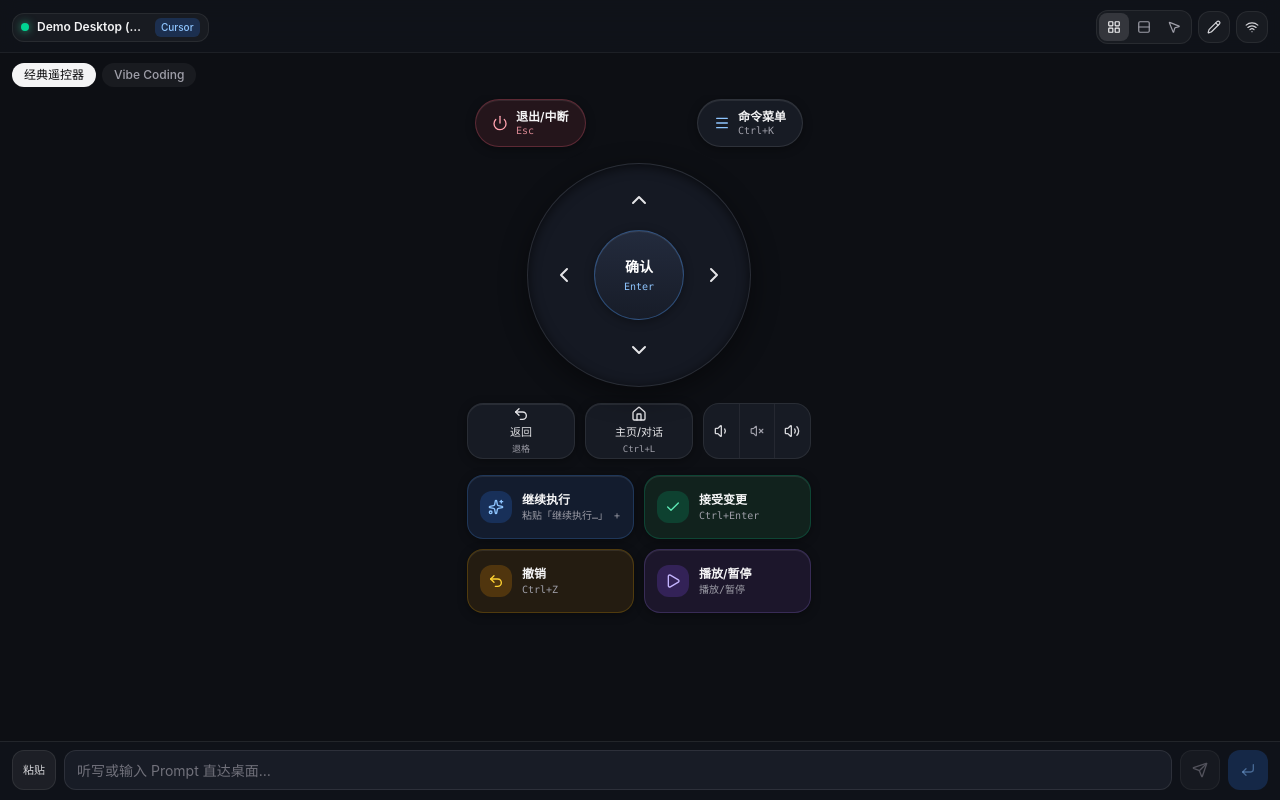
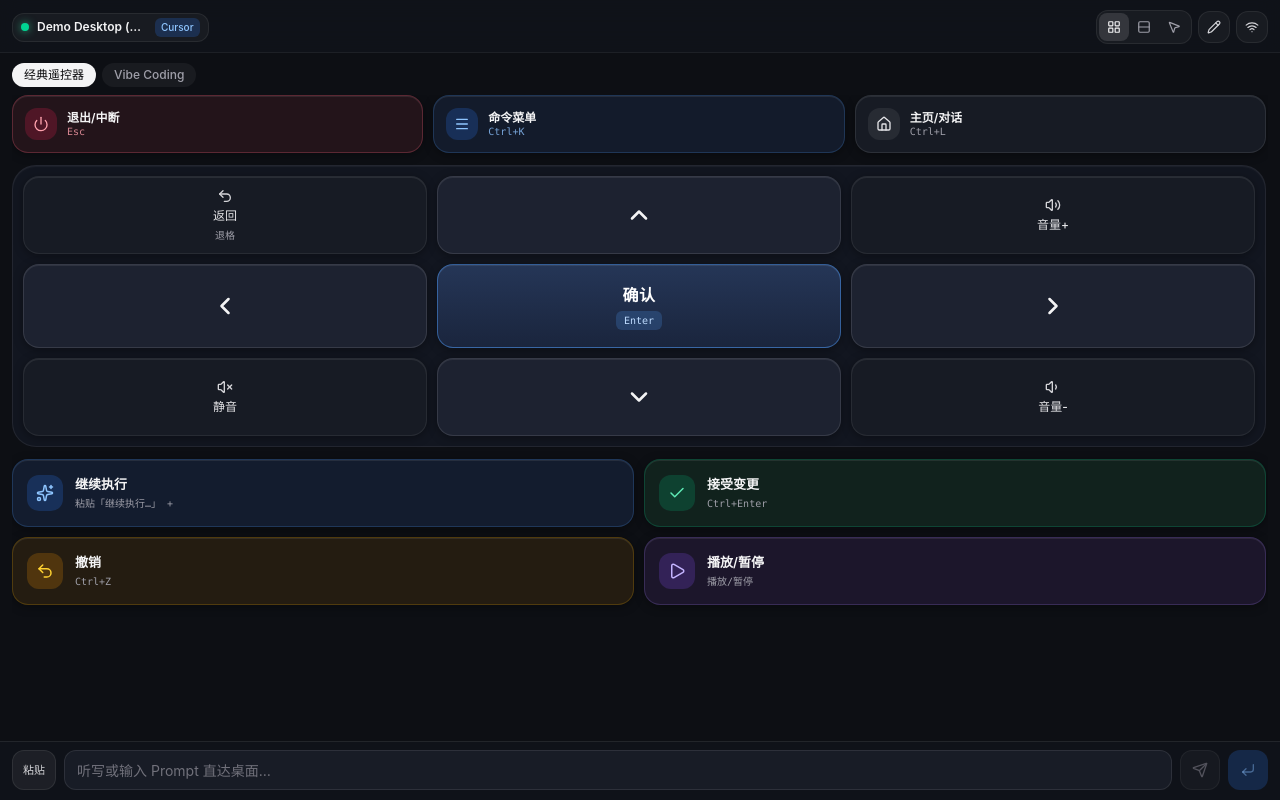
Before and after one commit to timeStarry/axonkey-mobile, a React (Vite) app: page / in a window 1280 px wide. Built offline with nearby package versions, Linux system fonts and the light colour scheme.

Commit message:
style(ui): redesign Classic Remote into full-width 3x3 square hardware keycap matrix

```diff
--- a/src/components/ClassicRemoteView.tsx
+++ b/src/components/ClassicRemoteView.tsx
@@ -106,13 +106,13 @@ export function ClassicRemoteView({ page }: ClassicRemoteViewProps) {
 
   const escTile = getTile('remote.esc')
   const menuTile = getTile('remote.menu')
+  const homeTile = getTile('remote.home')
   const upTile = getTile('remote.up')
   const downTile = getTile('remote.down')
   const leftTile = getTile('remote.left')
   const rightTile = getTile('remote.right')
   const okTile = getTile('remote.ok')
   const backTile = getTile('remote.back')
-  const homeTile = getTile('remote.home')
   const volUpTile = getTile('remote.vol_up')
   const volDownTile = getTile('remote.vol_down')
   const muteTile = getTile('remote.mute')
@@ -121,26 +121,28 @@ export function ClassicRemoteView({ page }: ClassicRemoteViewProps) {
     .filter((t): t is MobileTile => Boolean(t))
 
   return (
-    <div className="w-full max-w-[360px] mx-auto flex flex-col items-center gap-4 py-1 select-none">
-      {/* Top Row: Power/Esc & Menu */}
-      <div className="w-full flex items-center justify-between px-4">
+    <div className="w-full flex flex-col gap-3 pb-1 select-none">
+      {/* Top Row: 3 Equal Full-Width Utility Keycaps */}
+      <div className="grid grid-cols-3 gap-2.5">
         {escTile && (
           <button
             type="button"
             {...bindHandlers(escTile)}
             className={clsx(
-              'tile-surface h-12 px-4 rounded-full border border-rose-400/25 bg-[#24151b] flex items-center gap-2 text-rose-300 touch-none',
+              'tile-surface h-[58px] px-3 rounded-2xl border border-rose-400/25 bg-[#23141a] flex items-center gap-2.5 text-left touch-none',
               pressedIds[escTile.id] && 'tile-pressed',
               fbRing(escTile.id),
               editMode && 'border-dashed border-blue-400/60',
             )}
           >
-            <Power className="w-4 h-4" />
-            <div className="text-left leading-tight">
-              <div className="text-xs font-semibold text-zinc-100">{escTile.label}</div>
-              {escTile.actionSummary && (
-                <div className="text-[10px] text-rose-300/80 font-mono">{escTile.actionSummary}</div>
-              )}
+            <span className="w-8 h-8 rounded-xl bg-rose-500/20 text-rose-300 inline-flex items-center justify-center shrink-0">
+              <Power className="w-4 h-4" />
+            </span>
+            <div className="min-w-0 leading-tight">
+              <div className="text-xs font-semibold text-zinc-100 truncate">{escTile.label}</div>
+              <div className="text-[10px] text-rose-300/80 font-mono truncate">
+                {escTile.actionSummary ?? 'Esc'}
+              </div>
             </div>
           </button>
         )}
@@ -150,138 +152,21 @@ export function ClassicRemoteView({ page }: ClassicRemoteViewProps) {
             type="button"
             {...bindHandlers(menuTile)}
             className={clsx(
-              'tile-surface h-12 px-4 rounded-full border border-white/10 bg-[#171b24] flex items-center gap-2 text-blue-300 touch-none',
+              'tile-surface h-[58px] px-3 rounded-2xl border border-blue-400/20 bg-[#131b2b] flex items-center gap-2.5 text-left touch-none',
               pressedIds[menuTile.id] && 'tile-pressed',
               fbRing(menuTile.id),
               editMode && 'border-dashed border-blue-400/60',
             )}
           >
-            <Menu className="w-4 h-4" />
-            <div className="text-left leading-tight">
-              <div className="text-xs font-semibold text-zinc-100">{menuTile.label}</div>
-              {menuTile.actionSummary && (
-                <div className="text-[10px] text-zinc-400 font-mono">{menuTile.actionSummary}</div>
-              )}
+            <span className="w-8 h-8 rounded-xl bg-blue-500/20 text-blue-300 inline-flex items-center justify-center shrink-0">
+              <Menu className="w-4 h-4" />
+            </span>
+            <div className="min-w-0 leading-tight">
+              <div className="text-xs font-semibold text-zinc-100 truncate">{menuTile.label}</div>
+              <div className="text-[10px] text-blue-300/80 font-mono truncate">
+                {menuTile.actionSummary ?? 'Ctrl+K'}
+              </div>
             </div>
-          </button>
-        )}
-      </div>
-
-      {/* Circular Classic D-Pad Ring + Center OK */}
-      <div className="relative w-[224px] h-[224px] rounded-full bg-[#151923] border border-white/[0.09] shadow-[inset_0_2px_12px_rgba(0,0,0,0.6),0_8px_28px_rgba(0,0,0,0.45)] flex items-center justify-center">
-        {/* Up */}
-        {upTile && (
-          <button
-            type="button"
-            aria-label={upTile.label}
-            {...bindHandlers(upTile)}
-            className={clsx(
-              'absolute top-2 left-1/2 -translate-x-1/2 w-20 h-14 rounded-t-full flex flex-col items-center justify-center text-zinc-200 active:bg-white/[0.08] touch-none',
-              pressedIds[upTile.id] && 'bg-white/[0.1]',
-              fbRing(upTile.id),
-            )}
-          >
-            <ChevronUp className="w-6 h-6" />
-            {upTile.actionSummary && upTile.actionSummary !== '↑' && (
-              <span className="text-[9px] text-zinc-400 font-mono truncate max-w-[64px]">
-                {upTile.actionSummary}
-              </span>
-            )}
-          </button>
-        )}
-
-        {/* Down */}
-        {downTile && (
-          <button
-            type="button"
-            aria-label={downTile.label}
-            {...bindHandlers(downTile)}
-            className={clsx(
-              'absolute bottom-2 left-1/2 -translate-x-1/2 w-20 h-14 rounded-b-full flex flex-col items-center justify-center text-zinc-200 active:bg-white/[0.08] touch-none',
-              pressedIds[downTile.id] && 'bg-white/[0.1]',
-              fbRing(downTile.id),
-            )}
-          >
-            {downTile.actionSummary && downTile.actionSummary !== '↓' && (
-              <span className="text-[9px] text-zinc-400 font-mono truncate max-w-[64px]">
-                {downTile.actionSummary}
-              </span>
-            )}
-            <ChevronDown className="w-6 h-6" />
-          </button>
-        )}
-
-        {/* Left */}
-        {leftTile && (
-          <button
-            type="button"
-            aria-label={leftTile.label}
-            {...bindHandlers(leftTile)}
-            className={clsx(
-              'absolute left-2 top-1/2 -translate-y-1/2 w-14 h-20 rounded-l-full flex flex-col items-center justify-center text-zinc-200 active:bg-white/[0.08] touch-none',
-              pressedIds[leftTile.id] && 'bg-white/[0.1]',
-              fbRing(leftTile.id),
-            )}
-          >
-            <ChevronLeft className="w-6 h-6" />
-          </button>
-        )}
-
-        {/* Right */}
-        {rightTile && (
-          <button
-            type="button"
-            aria-label={rightTile.label}
-            {...bindHandlers(rightTile)}
-            className={clsx(
-              'absolute right-2 top-1/2 -translate-y-1/2 w-14 h-20 rounded-r-full flex flex-col items-center justify-center text-zinc-200 active:bg-white/[0.08] touch-none',
-              pressedIds[rightTile.id] && 'bg-white/[0.1]',
-              fbRing(rightTile.id),
-            )}
-          >
-            <ChevronRight className="w-6 h-6" />
-          </button>
-        )}
-
-        {/* Center OK Button */}
-        {okTile && (
-          <button
-            type="button"
-            {...bindHandlers(okTile)}
-            className={clsx(
-              'tile-surface w-[90px] h-[90px] rounded-full bg-gradient-to-b from-[#232b3d] to-[#171c28] border border-blue-400/35 flex flex-col items-center justify-center gap-0.5 touch-none z-10',
-              pressedIds[okTile.id] && 'tile-pressed',
-              fbRing(okTile.id),
-              editMode && 'border-dashed border-blue-400',
-            )}
-          >
-            <span className="text-sm font-bold text-white">{okTile.label}</span>
-            {okTile.actionSummary && (
-              <span className="text-[10px] text-blue-300 font-mono truncate max-w-[74px]">
-                {okTile.actionSummary}
-              </span>
-            )}
-          </button>
-        )}
-      </div>
-
-      {/* Navigation & Volume Row */}
-      <div className="w-full grid grid-cols-3 gap-2.5 px-2">
-        {backTile && (
-          <button
-            type="button"
-            {...bindHandlers(backTile)}
-            className={clsx(
-              'tile-surface h-14 rounded-2xl border border-white/[0.08] bg-[#171b24] flex flex-col items-center justify-center gap-0.5 touch-none',
-              pressedIds[backTile.id] && 'tile-pressed',
-              fbRing(backTile.id),
-            )}
-          >
-            <Undo2 className="w-4 h-4 text-zinc-200" />
-            <span className="text-[11px] font-medium text-zinc-200">{backTile.label}</span>
-            {backTile.actionSummary && (
-              <span className="text-[9px] text-zinc-400 font-mono">{backTile.actionSummary}</span>
-            )}
           </button>
         )}
 
@@ -290,57 +175,216 @@ export function ClassicRemoteView({ page }: ClassicRemoteViewProps) {
             type="button"
             {...bindHandlers(homeTile)}
             className={clsx(
-              'tile-surface h-14 rounded-2xl border border-white/[0.08] bg-[#171b24] flex flex-col items-center justify-center gap-0.5 touch-none',
+              'tile-surface h-[58px] px-3 rounded-2xl border border-white/[0.09] bg-[#171b24] flex items-center gap-2.5 text-left touch-none',
               pressedIds[homeTile.id] && 'tile-pressed',
               fbRing(homeTile.id),
+              editMode && 'border-dashed border-blue-400/60',
             )}
           >
-            <Home className="w-4 h-4 text-zinc-200" />
-            <span className="text-[11px] font-medium text-zinc-200">{homeTile.label}</span>
-            {homeTile.actionSummary && (
-              <span className="text-[9px] text-zinc-400 font-mono">{homeTile.actionSummary}</span>
-            )}
+            <span className="w-8 h-8 rounded-xl bg-white/[0.07] text-zinc-200 inline-flex items-center justify-center shrink-0">
+              <Home className="w-4 h-4" />
+            </span>
+            <div className="min-w-0 leading-tight">
+              <div className="text-xs font-semibold text-zinc-100 truncate">{homeTile.label}</div>
+              <div className="text-[10px] text-zinc-400 font-mono truncate">
+                {homeTile.actionSummary ?? 'Ctrl+L'}
+              </div>
+            </div>
           </button>
         )}
+      </div>
 
-        {/* Volume Rocker */}
-        <div className="h-14 rounded-2xl border border-white/[0.08] bg-[#171b24] grid grid-cols-3 overflow-hidden">
+      {/* Full-Width 3x3 Square/Squircle Hardware D-Pad Matrix */}
+      <div className="p-2.5 rounded-3xl bg-[#121620] border border-white/[0.07] shadow-[inset_0_1px_0_rgba(255,255,255,0.04)]">
+        <div className="grid grid-cols-3 gap-2.5">
+          {/* Row 1: Back | UP | Vol+ */}
+          {backTile && (
+            <button
+              type="button"
+              {...bindHandlers(backTile)}
+              className={clsx(
+                'tile-surface min-h-[78px] rounded-2xl border border-white/[0.07] bg-[#171b24] flex flex-col items-center justify-center gap-1 touch-none',
+                pressedIds[backTile.id] && 'tile-pressed',
+                fbRing(backTile.id),
+                editMode && 'border-dashed border-blue-400/60',
+              )}
+            >
+              <Undo2 className="w-4 h-4 text-zinc-300" />
+              <span className="text-xs font-medium text-zinc-200">{backTile.label}</span>
+              {backTile.actionSummary && (
+                <span className="text-[10px] text-zinc-400 font-mono">{backTile.actionSummary}</span>
+              )}
+            </button>
+          )}
+
+          {upTile && (
+            <button
+              type="button"
+              aria-label={upTile.label}
+              {...bindHandlers(upTile)}
+              className={clsx(
+                'tile-surface min-h-[78px] rounded-2xl border border-white/[0.11] bg-[#1d2230] flex flex-col items-center justify-center gap-0.5 text-zinc-100 touch-none',
+                pressedIds[upTile.id] && 'tile-pressed',
+                fbRing(upTile.id),
+                editMode && 'border-dashed border-blue-400/60',
+              )}
+            >
+              <ChevronUp className="w-7 h-7" strokeWidth={2.2} />
+              {upTile.actionSummary && upTile.actionSummary !== '↑' && (
+                <span className="text-[10px] text-zinc-400 font-mono truncate max-w-[84px]">
+                  {upTile.actionSummary}
+                </span>
+              )}
+            </button>
+          )}
+
+          {volUpTile && (
+            <button
+              type="button"
+              {...bindHandlers(volUpTile)}
+              className={clsx(
+                'tile-surface min-h-[78px] rounded-2xl border border-white/[0.07] bg-[#171b24] flex flex-col items-center justify-center gap-1 touch-none',
+                pressedIds[volUpTile.id] && 'tile-pressed',
+                fbRing(volUpTile.id),
+                editMode && 'border-dashed border-blue-400/60',
+              )}
+            >
+              <Volume2 className="w-4 h-4 text-zinc-300" />
+              <span className="text-xs font-medium text-zinc-200">{volUpTile.label}</span>
+              {volUpTile.actionSummary && volUpTile.actionSummary !== '音量+' && (
+                <span className="text-[10px] text-zinc-400 font-mono">{volUpTile.actionSummary}</span>
+              )}
+            </button>
+          )}
+
+          {/* Row 2: LEFT | OK | RIGHT */}
+          {leftTile && (
+            <button
+              type="button"
+              aria-label={leftTile.label}
+              {...bindHandlers(leftTile)}
+              className={clsx(
+                'tile-surface min-h-[84px] rounded-2xl border border-white/[0.11] bg-[#1d2230] flex flex-col items-center justify-center gap-0.5 text-zinc-100 touch-none',
+                pressedIds[leftTile.id] && 'tile-pressed',
+                fbRing(leftTile.id),
+                editMode && 'border-dashed border-blue-400/60',
+              )}
+            >
+              <ChevronLeft className="w-7 h-7" strokeWidth={2.2} />
+              {leftTile.actionSummary && leftTile.actionSummary !== '←' && (
+                <span className="text-[10px] text-zinc-400 font-mono truncate max-w-[84px]">
+                  {leftTile.actionSummary}
+                </span>
+              )}
+            </button>
+          )}
+
+          {okTile && (
+            <button
+              type="button"
+              {...bindHandlers(okTile)}
+              className={clsx(
+                'tile-surface min-h-[84px] rounded-2xl border border-blue-400/45 bg-gradient-to-b from-[#253657] to-[#1a253d] shadow-[0_0_20px_rgba(59,130,246,0.18)] flex flex-col items-center justify-center gap-1 touch-none',
+                pressedIds[okTile.id] && 'tile-pressed',
+                fbRing(okTile.id),
+                editMode && 'border-dashed border-blue-300',
+              )}
+            >
+              <span className="text-[16px] font-bold tracking-wide text-white">{okTile.label}</span>
+              {okTile.actionSummary && (
+                <span className="px-2 py-0.5 rounded-md bg-blue-400/20 text-[10px] text-blue-200 font-mono truncate max-w-[92px]">
+                  {okTile.actionSummary}
+                </span>
+              )}
+            </button>
+          )}
+
+          {rightTile && (
+            <button
+              type="button"
+              aria-label={rightTile.label}
+              {...bindHandlers(rightTile)}
+              className={clsx(
+                'tile-surface min-h-[84px] rounded-2xl border border-white/[0.11] bg-[#1d2230] flex flex-col items-center justify-center gap-0.5 text-zinc-100 touch-none',
+                pressedIds[rightTile.id] && 'tile-pressed',
+                fbRing(rightTile.id),
+                editMode && 'border-dashed border-blue-400/60',
+              )}
+            >
+              <ChevronRight className="w-7 h-7" strokeWidth={2.2} />
+              {rightTile.actionSummary && rightTile.actionSummary !== '→' && (
+                <span className="text-[10px] text-zinc-400 font-mono truncate max-w-[84px]">
+                  {rightTile.actionSummary}
+                </span>
+              )}
+            </button>
+          )}
+
+          {/* Row 3: Mute | DOWN | Vol- */}
+          {muteTile && (
+            <button
+              type="button"
+              {...bindHandlers(muteTile)}
+              className={clsx(
+                'tile-surface min-h-[78px] rounded-2xl border border-white/[0.07] bg-[#171b24] flex flex-col items-center justify-center gap-1 touch-none',
+                pressedIds[muteTile.id] && 'tile-pressed',
+                fbRing(muteTile.id),
+                editMode && 'border-dashed border-blue-400/60',
+              )}
+            >
+              <VolumeX className="w-4 h-4 text-zinc-300" />
+              <span className="text-xs font-medium text-zinc-200">{muteTile.label}</span>
+              {muteTile.actionSummary && muteTile.actionSummary !== '静音' && (
+                <span className="text-[10px] text-zinc-400 font-mono">{muteTile.actionSummary}</span>
+              )}
+            </button>
+          )}
+
+          {downTile && (
+            <button
+              type="button"
+              aria-label={downTile.label}
+              {...bindHandlers(downTile)}
+              className={clsx(
+                'tile-surface min-h-[78px] rounded-2xl border border-white/[0.11] bg-[#1d2230] flex flex-col items-center justify-center gap-0.5 text-zinc-100 touch-none',
+                pressedIds[downTile.id] && 'tile-pressed',
+                fbRing(downTile.id),
+                editMode && 'border-dashed border-blue-400/60',
+              )}
+            >
+              <ChevronDown className="w-7 h-7" strokeWidth={2.2} />
+              {downTile.actionSummary && downTile.actionSummary !== '↓' && (
+                <span className="text-[10px] text-zinc-400 font-mono truncate max-w-[84px]">
+                  {downTile.actionSummary}
+                </span>
+              )}
+            </button>
+          )}
+
           {volDownTile && (
             <button
               type="button"
-              aria-label="音量-"
               {...bindHandlers(volDownTile)}
-              className="flex items-center justify-center text-zinc-300 active:bg-white/10 touch-none"
+              className={clsx(
+                'tile-surface min-h-[78px] rounded-2xl border border-white/[0.07] bg-[#171b24] flex flex-col items-center justify-center gap-1 touch-none',
+                pressedIds[volDownTile.id] && 'tile-pressed',
+                fbRing(volDownTile.id),
+                editMode && 'border-dashed border-blue-400/60',
+              )}
             >
-              <Volume1 className="w-4 h-4" />
-            </button>
-          )}
-          {muteTile && (
-            <button
-              type="button"
-              aria-label="静音"
-              {...bindHandlers(muteTile)}
-              className="flex items-center justify-center text-zinc-400 border-x border-white/[0.06] active:bg-white/10 touch-none"
-            >
-              <VolumeX className="w-3.5 h-3.5" />
-            </button>
-          )}
-          {volUpTile && (
-            <button
-              type="button"
-              aria-label="音量+"
-              {...bindHandlers(volUpTile)}
-              className="flex items-center justify-center text-zinc-300 active:bg-white/10 touch-none"
-            >
-              <Volume2 className="w-4 h-4" />
+              <Volume1 className="w-4 h-4 text-zinc-300" />
+              <span className="text-xs font-medium text-zinc-200">{volDownTile.label}</span>
+              {volDownTile.actionSummary && volDownTile.actionSummary !== '音量-' && (
+                <span className="text-[10px] text-zinc-400 font-mono">{volDownTile.actionSummary}</span>
+              )}
             </button>
           )}
         </div>
       </div>
 
-      {/* 4 Customizable Quick Slots (Dynamic PC Silkscreen) */}
+      {/* Bottom 2x2 Quick Action Deck */}
       {quickTiles.length > 0 && (
-        <div className="w-full grid grid-cols-2 gap-2.5 px-2">
+        <div className="grid grid-cols-2 gap-2.5">
           {quickTiles.map((tile) => {
             const Icon = getTileIcon(tile.icon)
             const style = ACCENT_STYLES[tile.accent] ?? ACCENT_STYLES.slate
@@ -350,7 +394,7 @@ export function ClassicRemoteView({ page }: ClassicRemoteViewProps) {
                 type="button"
                 {...bindHandlers(tile)}
                 className={clsx(
-                  'tile-surface h-16 px-3 rounded-2xl border flex items-center gap-2.5 text-left touch-none',
+                  'tile-surface h-[68px] px-3.5 rounded-2xl border flex items-center gap-3 text-left touch-none',
                   style.card,
                   pressedIds[tile.id] && 'tile-pressed',
                   fbRing(tile.id),
@@ -359,16 +403,18 @@ export function ClassicRemoteView({ page }: ClassicRemoteViewProps) {
               >
                 <span
                   className={clsx(
-                    'w-8 h-8 rounded-xl inline-flex items-center justify-center shrink-0',
+                    'w-9 h-9 rounded-xl inline-flex items-center justify-center shrink-0',
                     style.iconBg,
                     style.iconText,
                   )}
                 >
-                  <Icon className="w-4 h-4" />
+                  <Icon className="w-[18px] h-[18px]" />
                 </span>
                 <div className="min-w-0 flex-1">
-                  <div className="text-xs font-semibold text-zinc-100 truncate">{tile.label}</div>
-                  <div className="text-[10px] text-zinc-400 font-mono truncate">
+                  <div className="text-[13px] font-semibold text-zinc-100 truncate">
+                    {tile.label}
+                  </div>
+                  <div className="text-[10px] text-zinc-400 font-mono truncate mt-0.5">
                     {tile.actionSummary ?? tile.subtitle ?? '未映射'}
                   </div>
                 </div>
```
Also changed, not shown: 5 other files (tests, documents, lock files or other folders).
